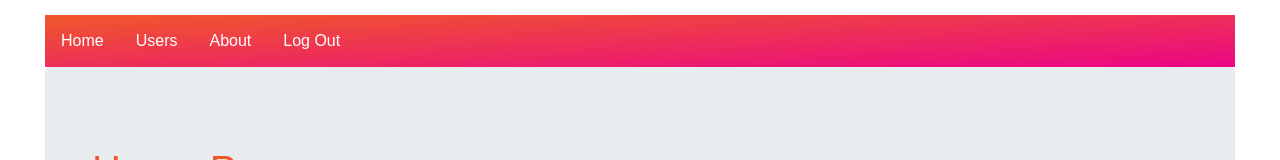
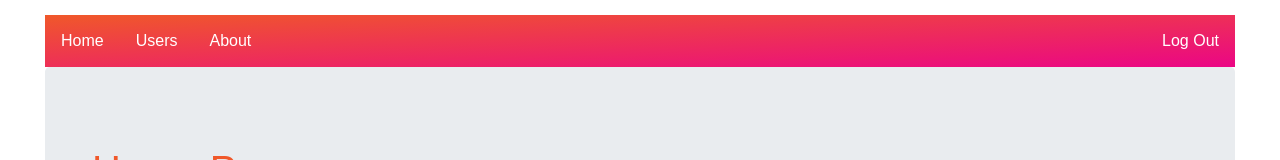
Before and after one commit to piggy1-mvn/piggyback-portal, a React (Create React App) app: page /home in a window 1280 px wide. Shown: the top 160 px of the page. Built offline with nearby package versions, Linux system fonts and the light colour scheme; sample sign-in values are in the browser's storage.

Commit message:
Logout should float right in NavBar

```diff
--- a/src/components/common/Header.js
+++ b/src/components/common/Header.js
@@ -1,6 +1,10 @@
 import React from "react";
 import { Link } from "react-router-dom";
-import { isAuthenticated, logout } from "../../helper/LoginHelper";
+import { logout } from "../../helper/LoginHelper";
+
+const rightStyle = {
+  float: 'right'
+}
 
 function Header() {
   return (
@@ -15,15 +19,11 @@ function Header() {
         <li>
           <Link to="/about">About</Link>
         </li>
-        {isAuthenticated() && (
-          <li>
-            <Link to="/" onClick={logout}>
-              Log Out
-            </Link>
-          </li>
-        )}
+        <li style={rightStyle}>
+          <Link to="/" onClick={logout}>Log Out</Link>
+        </li>
       </ul>
-    </nav>
+    </nav >
   );
 }
 
```
